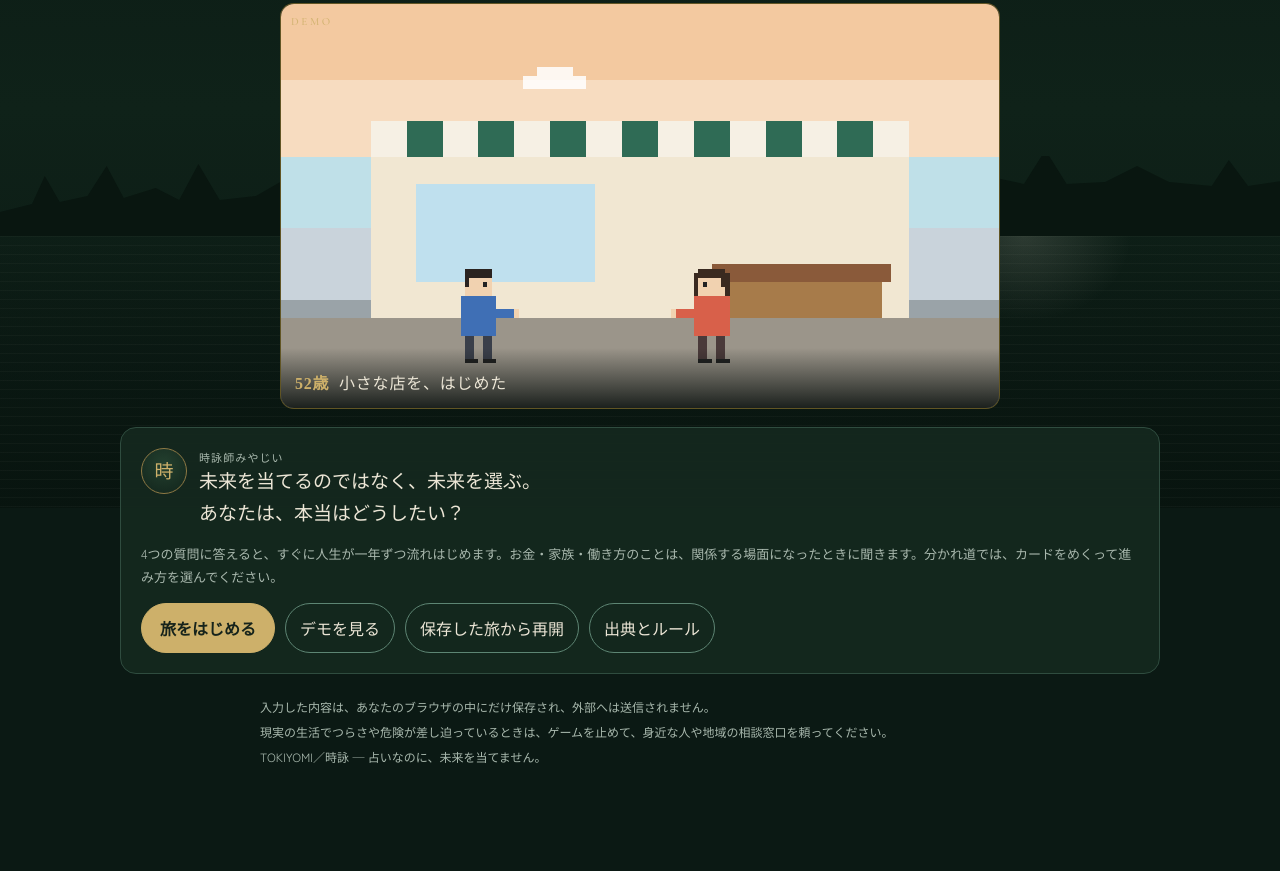
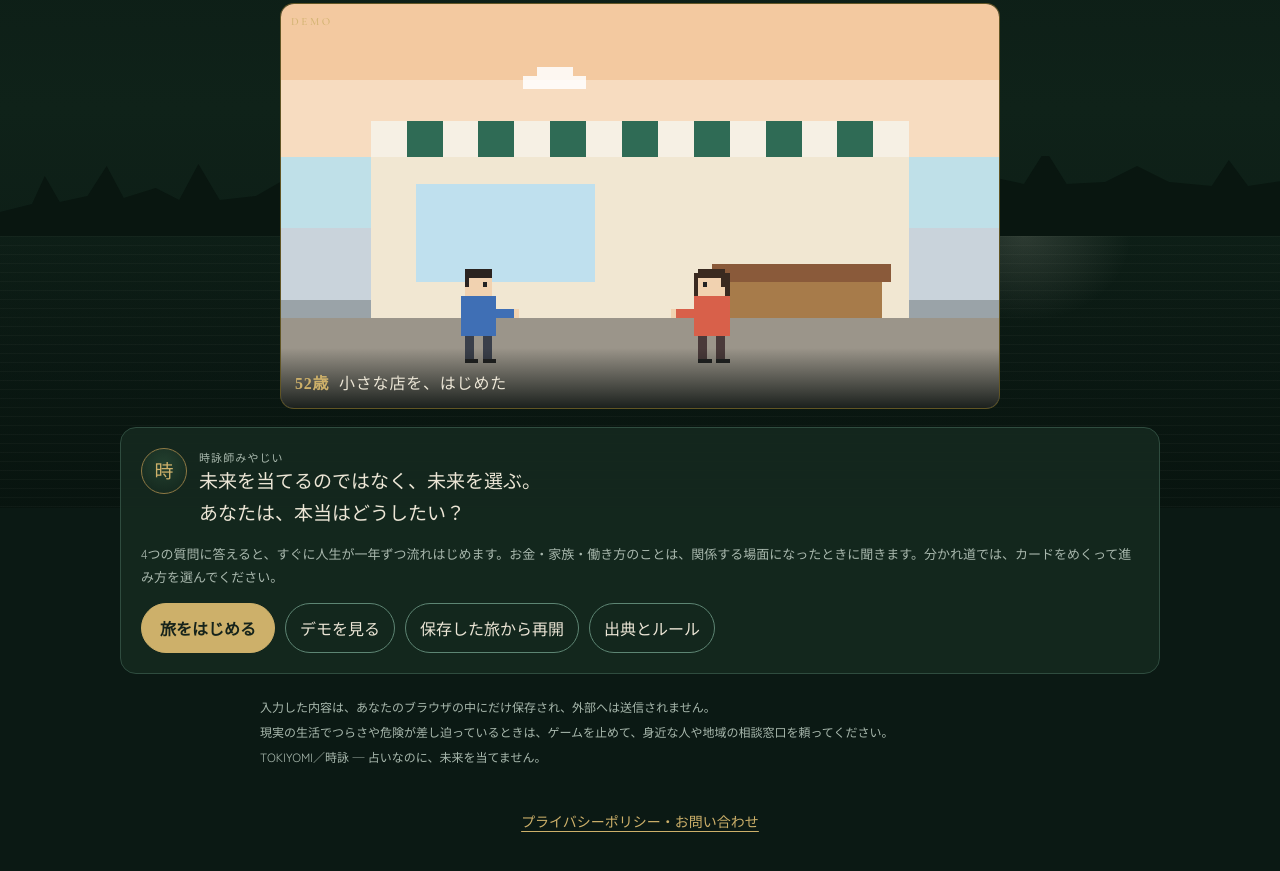
Before and after one commit to TOKIYOMI-jpg/tokiyomi-life, a plain HTML site: page index.html in a window 1280 px wide. Shown: the part 292-1163 px from the top of the page. Before the commit the page ends 1107 px from the top, so only its background shows below. Drawn offline with nearby package versions, Linux system fonts and the light colour scheme; a web font is replaced by a local one.

Commit message:
Link privacy policy and support from game footer

```diff
--- a/index.html
+++ b/index.html
@@ -2544,4 +2544,5 @@ G=fresh(); render();
 </script>
 
 
+<footer style="text-align:center;padding:20px 16px 28px;font-size:14px"><a href="./privacy.html" style="color:#cdb06a;text-underline-offset:4px">プライバシーポリシー・お問い合わせ</a></footer>
 </body></html>
```
